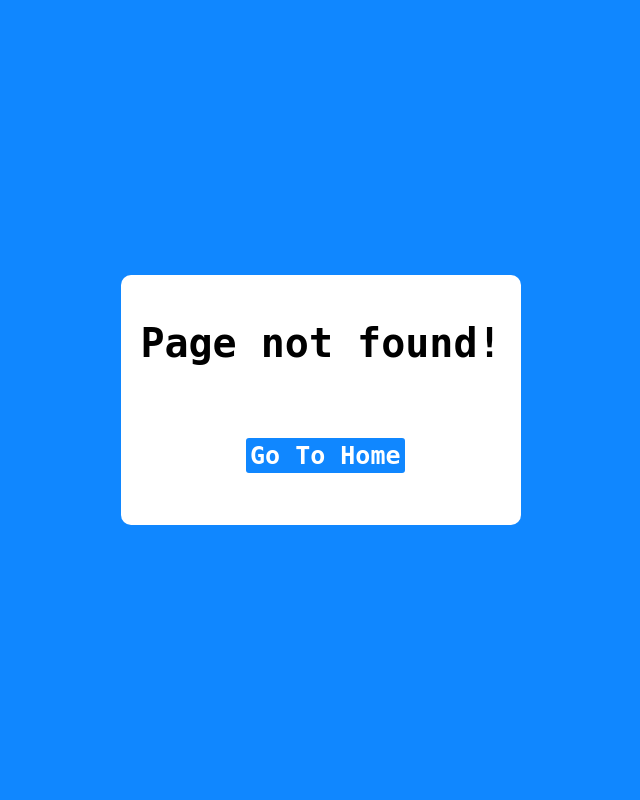
After one commit to 0TReX/Web, a PHP site: the page made by 404 error/404.html in a window 1280 px wide. The commit adds this page. Shown: the whole page, without its empty margins (319-959 px from the left). Run offline with PHP 8.4, Linux system fonts and the light colour scheme.

Commit message:
committed

```diff
--- /dev/null
+++ b/404 error/404.html
@@ -0,0 +1,72 @@
+<!DOCTYPE html>
+<html lang="en">
+
+<head>
+    <meta charset="UTF-8">
+    <meta http-equiv="X-UA-Compatible" content="IE=edge">
+    <meta name="viewport" content="width=device-width, initial-scale=1.0">
+    <link rel="shortcut icon" href="../assets/favicon.png" type="image/x-icon">
+    <title>CodTReX</title>
+</head>
+
+<body>
+    <!-- style -->
+    <style>
+        * {
+            padding: 0;
+            margin: 0;
+            font-family: monospace;
+        }
+
+        body {
+            background-color: #1087FF;
+            height: 100vh;
+            display: flex;
+            align-items: center;
+            justify-content: center;
+        }
+
+        .container {
+            background-color: white;
+            height: 250px;
+            width: 400px;
+            border-radius: 10px;
+        }
+
+        .container h1 {
+            padding-top: 45px;
+            font-weight: 900;
+            font-size: 40px;
+            text-align: center;
+            cursor: not-allowed;
+        }
+
+        .container text {
+            position: absolute;
+            padding-left: 125px;
+            padding-top: 75px;
+            font-size: 25px;
+            font-weight: 800;
+            cursor: pointer;
+
+        }
+
+        .container text a{
+            color: #ffffff;
+            text-decoration: none;
+            background-color: #1087FF;
+            padding: 3px 4px;
+            border-radius: 3px;
+        }
+
+    </style>
+    <!-- style.. -->
+
+    <div class="container">
+        <h1>Page not found!</h1>
+        <text><a href="../index.html">Go To Home</a></text>
+    </div>
+
+</body>
+
+</html>
```
Also changed, not shown: about.html (+4 -4 lines), contact.html (+4 -4 lines), index.html (+9 -24 lines), style/style.css (+9 -22 lines), assets/thumbnail.png (added).
